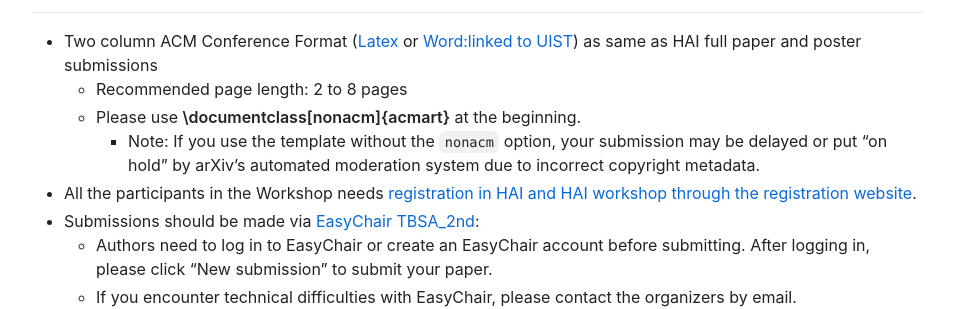
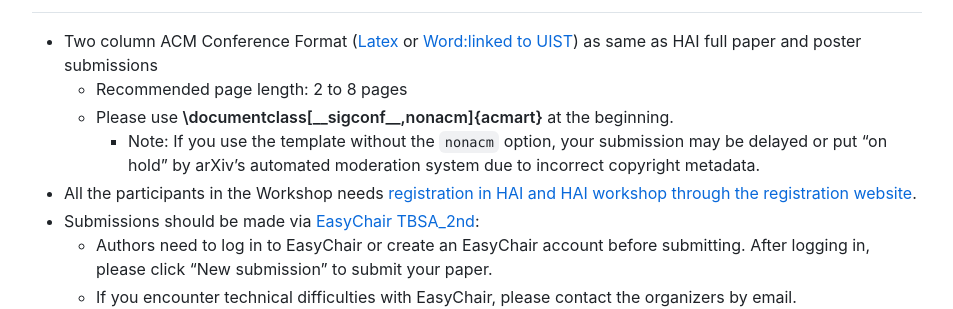
Before and after one commit to virtualcom-designlab/TBSA2026, a Jekyll site: the page built from submission.md, in a window 1280 px wide. Shown: the part 303-612 px from the top of the page, without its empty margins (163-1116 px from the left). Built offline with Jekyll 4.4.1, drawn with Linux system fonts in a browser that asks for light colours; our own code applies the rules of GitHub Pages for plain Markdown files.

Commit message:
Update submission.md

```diff
--- a/submission.md
+++ b/submission.md
@@ -14,7 +14,7 @@
 ## Format and Submission Site:
 - Two column ACM Conference Format ([Latex](https://ja.overleaf.com/latex/templates/acm-conference-proceedings-primary-article-template/wbvnghjbzwpc) or [Word:linked to UIST](https://uist.acm.org/2024/assets/files/word-two-column-submission-sample.docx)) as same as HAI full paper and poster submissions
   - Recommended page length: 2 to 8 pages
-  - Please use **\documentclass[nonacm]{acmart}** at the beginning.
+  - Please use **\documentclass[__sigconf__,nonacm]{acmart}** at the beginning.
     - Note: If you use the template without the <code>nonacm</code> option, your submission may be delayed or put "on hold" by arXiv's automated moderation system due to incorrect copyright metadata.
 - All the participants in the Workshop needs [registration in HAI and HAI workshop through the registration website](https://hai-conference.net/hai2026/registration/).
 - Submissions should be made via [EasyChair TBSA_2nd](https://easychair.org/conferences/?conf=tbsa2026-2nd):
```
